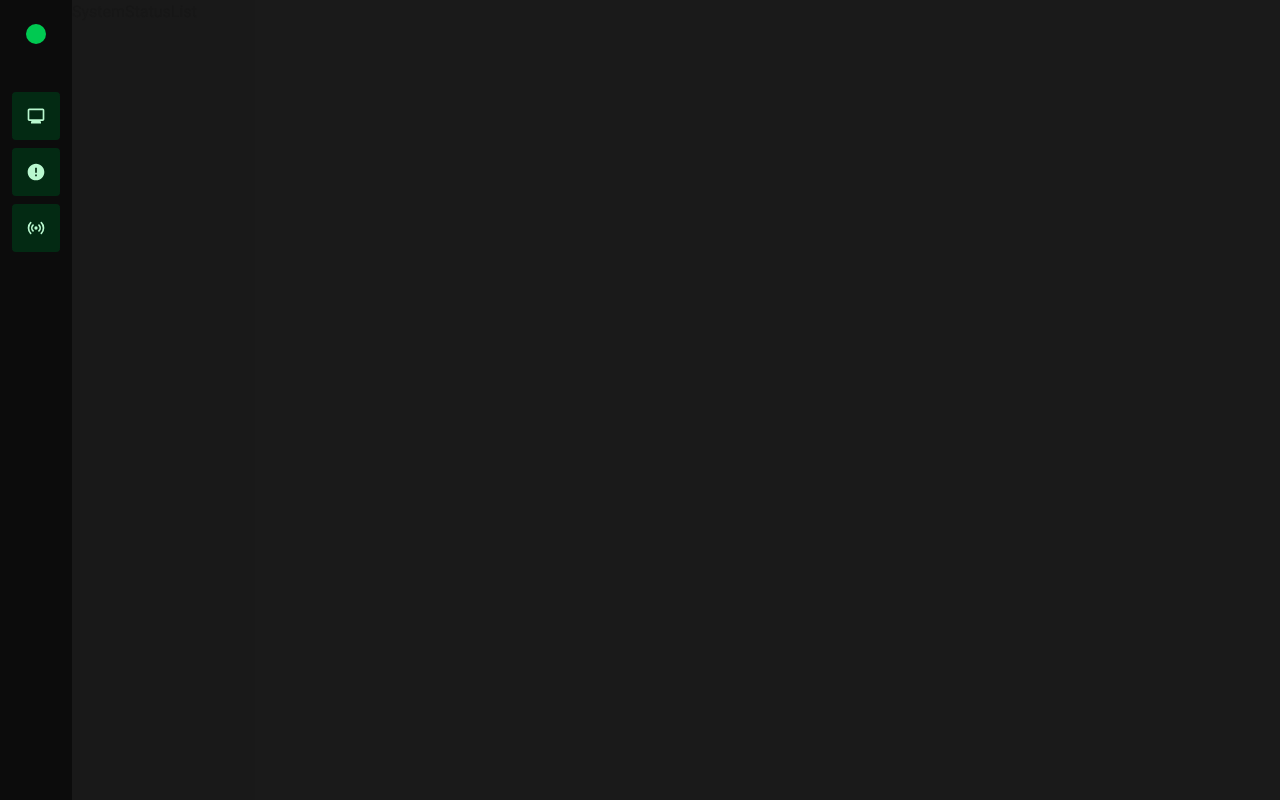
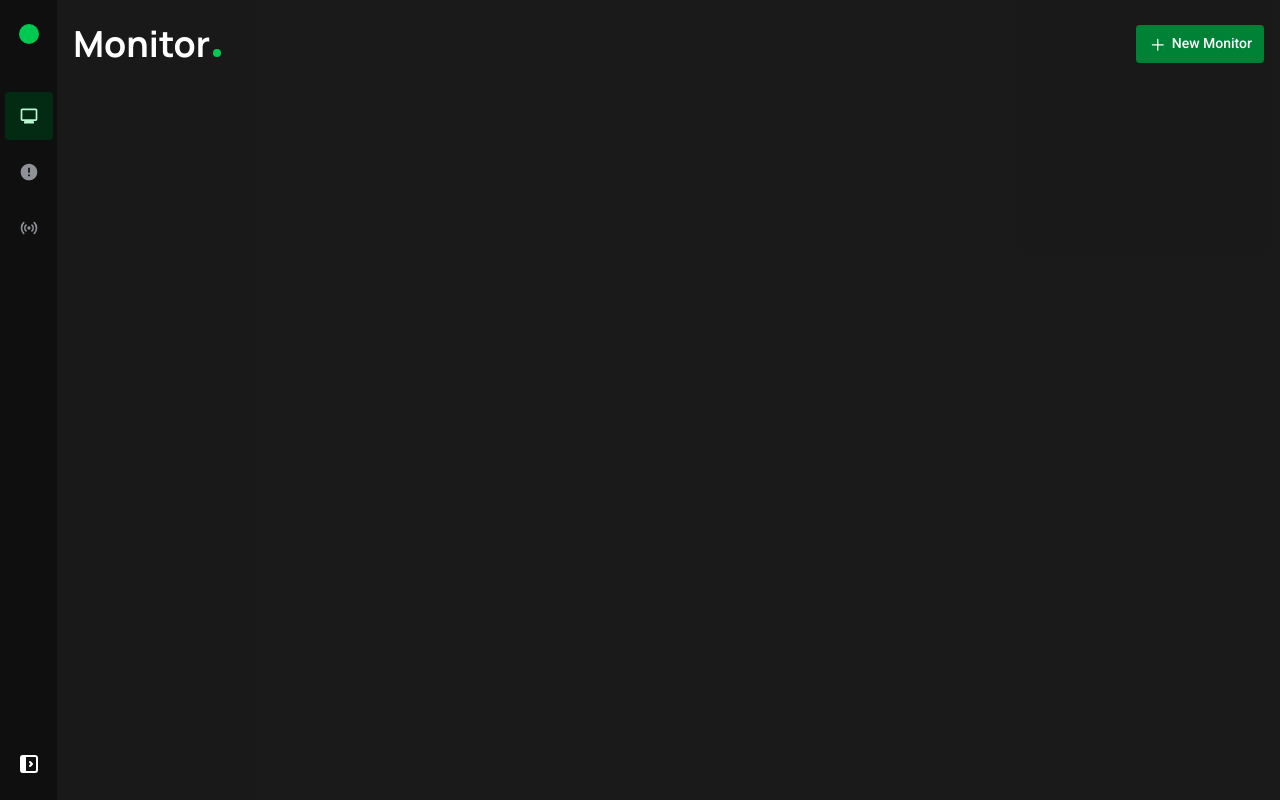
Before and after one commit to Mabsrencode/mc-uptime-desktop, a Next.js app: page /monitors in a window 1280 px wide. Built offline with nearby package versions, Linux system fonts and the light colour scheme.

Commit message:
CHORE: Finalizing Sidebar.

```diff
--- /dev/null
+++ b/app/(root)/incidents/page.tsx
@@ -0,0 +1,7 @@
+import React from "react";
+
+const page = () => {
+  return <div>page</div>;
+};
+
+export default page;
--- /dev/null
+++ b/app/(root)/status/page.tsx
@@ -0,0 +1,7 @@
+import React from "react";
+
+const page = () => {
+  return <div>page</div>;
+};
+
+export default page;
--- /dev/null
+++ b/components/common/Footer/Footer.tsx
@@ -0,0 +1,7 @@
+import React from "react";
+
+const Footer = () => {
+  return <div>Footer</div>;
+};
+
+export default Footer;
--- a/components/common/SideBar/SideBar.tsx
+++ b/components/common/SideBar/SideBar.tsx
@@ -1,36 +1,95 @@
+"use client";
 import Link from "next/link";
-import React from "react";
+import React, { useState } from "react";
 import { MdOutlineMonitor, MdError } from "react-icons/md";
 import { HiOutlineStatusOnline } from "react-icons/hi";
+import {
+  TbLayoutSidebarLeftExpandFilled,
+  TbLayoutSidebarRightExpandFilled,
+} from "react-icons/tb";
+
+import { usePathname } from "next/navigation";
+const navigationItems = [
+  {
+    link: "/monitors",
+    name: "Monitoring",
+    icon: <MdOutlineMonitor />,
+  },
+  {
+    link: "/incidents",
+    name: "Incidents",
+    icon: <MdError />,
+  },
+  {
+    link: "/status",
+    name: "Status pages",
+    icon: <HiOutlineStatusOnline />,
+  },
+];
+
 const SideBar = () => {
+  const [isSideBarOpen, setIsSideBarOpen] = useState<boolean>();
+  const pathname = usePathname();
   return (
-    <aside className="px-3 py-6 bg-black/50 text-white h-screen">
+    <aside
+      className={`sticky top-0 py-6 bg-black/40 transition-all  text-white h-screen flex flex-col justify-between items-center ${
+        isSideBarOpen ? "w-[200px]" : "w-[60px]"
+      }`}
+    >
       <div className="flex flex-col items-center">
-        <Link href={"/"}>
+        <Link href={"/"} className="flex items-center gap-4">
+          <div>
             <span className="relative flex h-5 w-5">
               <span className="animate-ping absolute inline-flex h-full w-full rounded-full bg-white opacity-75"></span>
               <span className="relative inline-flex rounded-full h-5 w-5 bg-green-500"></span>
             </span>
+          </div>
+          {isSideBarOpen && (
+            <h1 className="text-green-500 font-semibold manrope">MC Uptime</h1>
+          )}
         </Link>
         <nav className="mt-12">
-          <ul className="grid gap-2 text-5xl">
-            <li>
-              <Link href={"/monitors"}>
-                <MdOutlineMonitor className="p-[14px] bg-green-950/90 rounded text-green-200" />
+          <ul className="grid gap-2 text-xl transition-all">
+            {navigationItems.map((navItem) => (
+              <li key={navItem.link}>
+                <Link
+                  className={`flex items-center gap-2 transition-all p-[14px] hover:bg-green-950/90 hover:text-green-200 rounded text-green-200 ${
+                    pathname === navItem.link
+                      ? "bg-green-950/90"
+                      : "text-slate-200/60"
+                  }`}
+                  title={navItem.name}
+                  href={navItem.link}
+                >
+                  {navItem.icon}
+                  <span
+                    className={`text-sm text-nowrap ${
+                      isSideBarOpen ? "block" : "hidden"
+                    }`}
+                  >
+                    {navItem.name}
+                  </span>
                 </Link>
               </li>
-            <li>
-              <Link href={"/incidents"}>
-                <MdError className="p-[14px] bg-green-950/90 rounded text-green-200" />
-              </Link>
-            </li>
-            <li>
-              <Link href={""}>
-                <HiOutlineStatusOnline className="p-[14px] bg-green-950/90 rounded text-green-200" />
-              </Link>
-            </li>
+            ))}
           </ul>
         </nav>
+      </div>
+      <div>
+        <div></div>
+        <div>
+          {!isSideBarOpen ? (
+            <TbLayoutSidebarLeftExpandFilled
+              className="cursor-pointer text-2xl"
+              onClick={() => setIsSideBarOpen(!isSideBarOpen)}
+            />
+          ) : (
+            <TbLayoutSidebarRightExpandFilled
+              className="cursor-pointer text-2xl"
+              onClick={() => setIsSideBarOpen(!isSideBarOpen)}
+            />
+          )}
+        </div>
       </div>
     </aside>
   );
--- a/components/pages-component/root/monitors/SystemStatusList/SystemStatusList.tsx
+++ b/components/pages-component/root/monitors/SystemStatusList/SystemStatusList.tsx
@@ -1,7 +1,53 @@
-import React from "react";
+"use client";
+import React, { useState } from "react";
+import { useQuery, useMutation } from "@tanstack/react-query";
+import z from "zod";
+import { GoPlus } from "react-icons/go";
+const SystemStatusList = () => {
+  const [showFormModal, setShowFormModal] = useState<boolean>(false);
 
-const SystemStatusList = () => {
-  return <div>SystemStatusList</div>;
+  return (
+    <>
+      {showFormModal && (
+        <div className="fixed flex justify-center items-center w-full h-full px-24">
+          <div
+            onClick={() => setShowFormModal(!showFormModal)}
+            style={{
+              backgroundColor: "rgba(0, 0, 0, 0.7)",
+            }}
+            className="w-full h-full fixed"
+          ></div>
+          <form className="w-full bg-white/50 z-[1000]">
+            <div>
+              <div>
+                <label htmlFor="monitor_type">Monitor type</label>
+                <select id="monitor_type"></select>
+              </div>
+            </div>
+            <div>
+              <label htmlFor=""></label>
+            </div>
+          </form>
+        </div>
+      )}
+      <section className="text-white w-full px-4 container mx-auto">
+        <div className="w-full flex justify-between items-center mt-6">
+          <h1 className="manrope font-bold text-4xl">
+            Monitor{" "}
+            <div className="inline-block -ml-1 h-2 w-2 bg-green-500 rounded-full"></div>
+          </h1>
+          <div>
+            <button
+              onClick={() => setShowFormModal(!showFormModal)}
+              className="bg-green-700 hover:bg-green-700/70 cursor-pointer px-3 py-2 rounded text-sm font-medium text-white"
+            >
+              <GoPlus className="inline text-xl text-white" /> New Monitor
+            </button>
+          </div>
+        </div>
+      </section>
+    </>
+  );
 };
 
 export default SystemStatusList;
--- a/main/main.js
+++ b/main/main.js
@@ -20,6 +20,7 @@ const createWindow = async () => {
   mainWindow = new BrowserWindow({
     width: 1200,
     height: 700,
+    minWidth: 1000,
     // fullscreen: true,
     icon: path.join(__dirname, "../public/icon.ico"),
     show: false,
```
Lines whose indentation alone changed are shown as unchanged.
